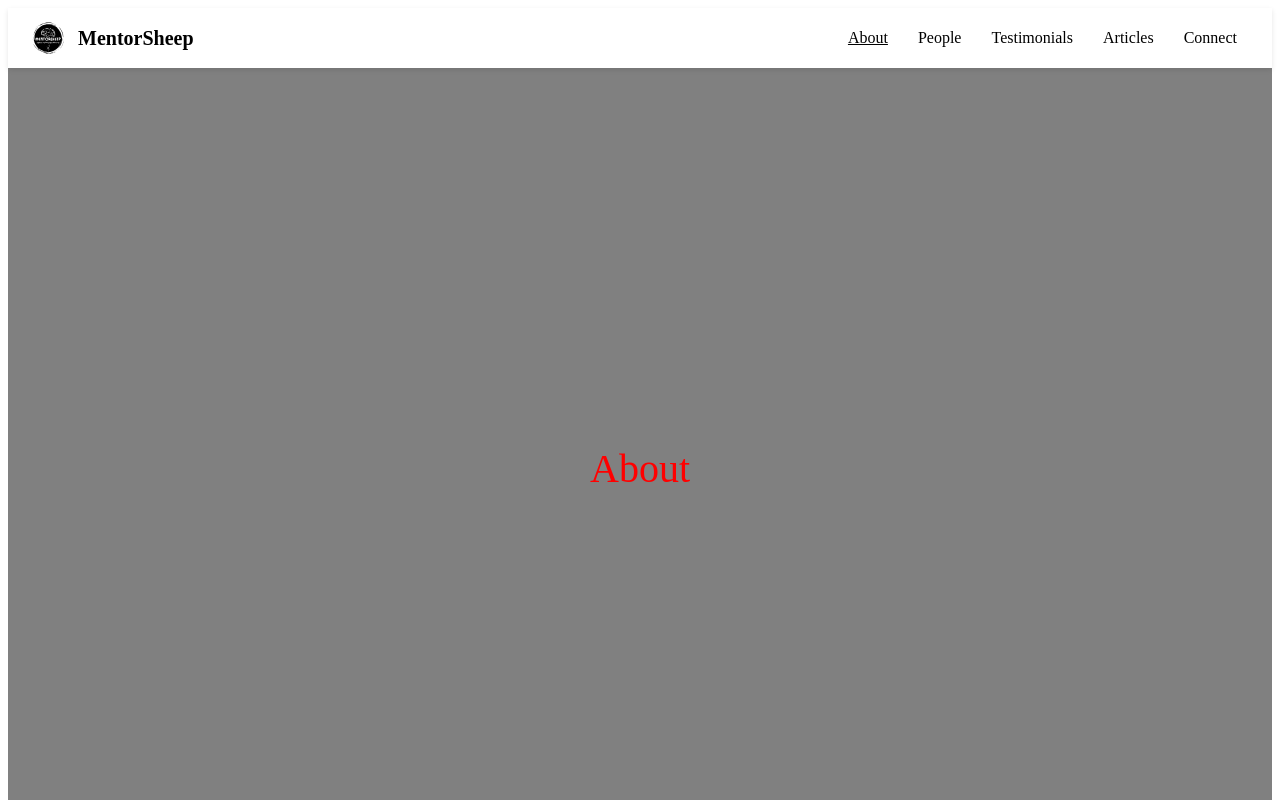
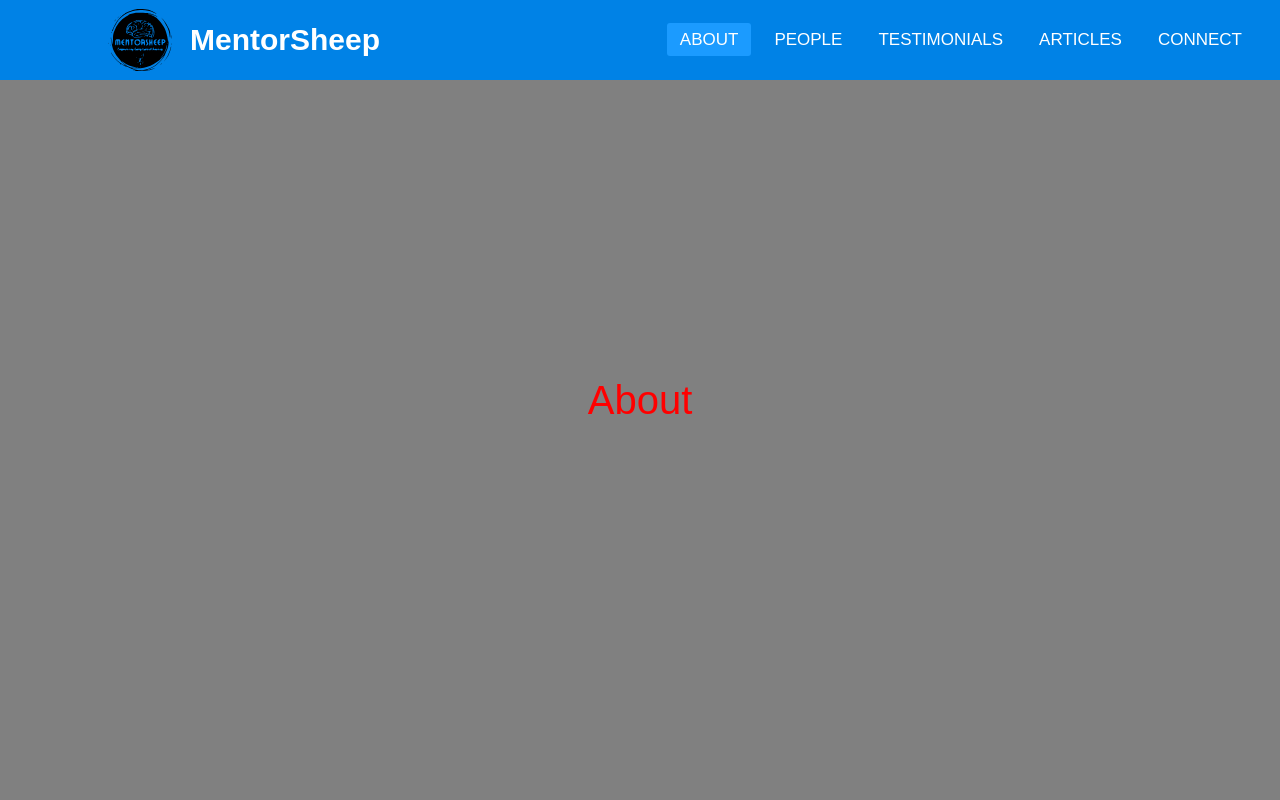
Before and after one commit to UTSAVsarkar/mentorsheep, a React (Vite) app: page / in a window 1280 px wide. Shown: the top 800 px of the page. Built offline with nearby package versions, Linux system fonts and the light colour scheme.

Commit message:
added header and reusable components

```diff
--- a/index.html
+++ b/index.html
@@ -3,6 +3,7 @@
   <head>
     <meta charset="UTF-8" />
     <link rel="icon" type="image/svg+xml" href="/vite.svg" />
+    <link rel="stylesheet" href="https://cdnjs.cloudflare.com/ajax/libs/font-awesome/5.15.4/css/all.min.css">
     <meta name="viewport" content="width=device-width, initial-scale=1.0" />
     <title>MentorSheep</title>
   </head>
--- /dev/null
+++ b/src/App.css
@@ -0,0 +1,125 @@
+* {
+    padding: 0;
+    margin: 0;
+    text-decoration: none;
+    list-style: none;
+    box-sizing: border-box;
+}
+
+body {
+    font-family: "Montserrat", sans-serif;
+}
+
+nav {
+    background: #0082e6;
+    height: 80px;
+    width: 100%;
+    position: fixed;
+}
+
+label.logo {
+    color: white;
+    font-size: 25px;
+    line-height: 80px;
+    padding: 0 100px;
+    font-weight: bold;
+    display: flex;
+    align-items: center;
+    cursor: pointer;
+}
+
+nav ul {
+    float: right;
+    margin-right: 20px;
+}
+
+nav ul li {
+    display: inline-block;
+    line-height: 80px;
+    margin: 0 5px;
+}
+
+nav ul li a {
+    color: white;
+    font-size: 17px;
+    padding: 7px 13px;
+    border-radius: 3px;
+    text-transform: uppercase;
+    cursor: pointer;
+}
+
+a.active,
+a:hover {
+    background: #1b9bff;
+    transition: .5s;
+}
+
+.checkbtn {
+    font-size: 22px;
+    color: white;
+    float: right;
+    line-height: 80px;
+    margin-right: 30px;
+    cursor: pointer;
+    display: none;
+}
+
+#check {
+    display: none;
+}
+
+@media (max-width: 1050px) {
+    label.logo {
+        padding-left: 30px;
+        cursor: pointer;
+    }
+
+    nav ul li a {
+        font-size: 16px;
+    }
+}
+
+/* Responsive media query code for small screen */
+@media (max-width: 950px) {
+    .checkbtn {
+        display: block;
+    }
+
+    label.logo {
+        font-size: 22px;
+        align-items: center;
+        display: flex;
+        cursor: pointer;
+    }
+
+    ul {
+        position: fixed;
+        width: 100%;
+        height: 100vh;
+        background: #2c3e50;
+        top: 80px;
+        left: -100%;
+        text-align: center;
+        transition: all .5s;
+    }
+
+    nav ul li {
+        display: block;
+        margin: 50px 0;
+        line-height: 30px;
+    }
+
+    nav ul li a {
+        font-size: 20px;
+    }
+
+    a:hover,
+    a.active {
+        background: none;
+        color: #0082e6;
+    }
+
+    #check:checked~ul {
+        left: 0;
+    }
+}
--- a/src/App.tsx
+++ b/src/App.tsx
@@ -1,5 +1,11 @@
 import React, {useRef, useState, useEffect} from 'react';
 import MentorSheepLogo from './images/MentorSheep.svg';
+import {About} from "./components/About/About.tsx";
+import {Articles} from "./components/Articles/Articles.tsx";
+import {People} from "./components/People/People.tsx";
+import {Testimonials} from "./components/Testimonials/Testimonials.tsx";
+import {Connect} from "./components/Connect/Connect.tsx";
+import './App.css'
 
 const center: React.CSSProperties = {
     width: '100%',
@@ -64,91 +70,55 @@ function App() {
         };
     }, []);
 
-    const renderHeader = (): JSX.Element => {
+
+    const renderHeader = () => {
         return (
-            <header
-                style={{
-                    position: 'sticky',
-                    top: 0,
-                    backgroundColor: 'white',
-                    zIndex: 1000,
-                    padding: '10px 20px',
-                    boxShadow: '0 2px 5px rgba(0, 0, 0, 0.1)',
-                    display: 'flex',
-                    alignItems: 'center',
-                    justifyContent: 'space-between',
-                }}
-            >
-
-                <div style={{display: 'flex', alignItems: 'center'}}>
+            <>
+                <nav style={{display: 'flex', justifyContent: 'space-between', alignItems: 'center'}}>
+                    <label className="logo">
                         <img
                             src={MentorSheepLogo}
                             alt="Company Logo"
-                        style={{width: 40, height: 40, marginRight: 10}}
+                            style={{width: 80, height: 80, marginRight: 10}}
                         />
-                    <span style={{fontSize: 20, fontWeight: 'bold'}}>MentorSheep</span>
-                </div>
-
-                <ul
-                    style={{
-                        display: 'flex',
-                        alignItems: 'center',
-                        justifyContent: 'space-evenly',
-                        cursor: 'pointer',
-                        margin: 0,
-                        padding: 0,
-                        listStyle: 'none',
-                    }}
-                >
-                    <li
-                        onClick={() => scrollHandler(about)}
-                        style={{
-                            margin: '0 15px',
-                            textDecoration: activeSection === 'about' ? 'underline' : 'none',
-                        }}
-                    >
+                        <span style={{fontSize: 30}}>MentorSheep</span>
+                    </label>
+                    <input type="checkbox" id="check"/>
+                    <label htmlFor="check" className="checkbtn">
+                        <i className="fas fa-bars"></i>
+                    </label>
+                    <ul>
+                        <li onClick={() => scrollHandler(about)}>
+                            <a className={activeSection === 'about' ? 'active' : ''}>
                                 About
+                            </a>
                         </li>
-                    <li
-                        onClick={() => scrollHandler(people)}
-                        style={{
-                            margin: '0 15px',
-                            textDecoration: activeSection === 'people' ? 'underline' : 'none',
-                        }}
-                    >
+                        <li onClick={() => scrollHandler(people)}>
+                            <a className={activeSection === 'people' ? 'active' : ''}>
                                 People
+                            </a>
                         </li>
-                    <li
-                        onClick={() => scrollHandler(testimonialsL)}
-                        style={{
-                            margin: '0 15px',
-                            textDecoration: activeSection === 'testimonials' ? 'underline' : 'none',
-                        }}
-                    >
+                        <li onClick={() => scrollHandler(testimonialsL)}>
+                            <a className={activeSection === 'testimonials' ? 'active' : ''}>
                                 Testimonials
+                            </a>
                         </li>
-                    <li
-                        onClick={() => scrollHandler(articles)}
-                        style={{
-                            margin: '0 15px',
-                            textDecoration: activeSection === 'articles' ? 'underline' : 'none',
-                        }}
-                    >
+                        <li onClick={() => scrollHandler(articles)}>
+                            <a className={activeSection === 'articles' ? 'active' : ''}>
                                 Articles
+                            </a>
                         </li>
-                    <li
-                        onClick={() => scrollHandler(connect)}
-                        style={{
-                            margin: '0 15px',
-                            textDecoration: activeSection === 'connect' ? 'underline' : 'none',
-                        }}
-                    >
+                        <li onClick={() => scrollHandler(connect)}>
+                            <a className={activeSection === 'connect' ? 'active' : ''}>
                                 Connect
+                            </a>
                         </li>
                     </ul>
-            </header>
-        );
-    };
+                </nav>
+                <section></section>
+            </>
+        )
+    }
 
     return (
         <div>
@@ -161,7 +131,7 @@ function App() {
                     ...center,
                 }}
             >
-                About
+                <About/>
             </div>
             <div
                 ref={people}
@@ -170,7 +140,7 @@ function App() {
                     ...center,
                 }}
             >
-                People
+                <People/>
             </div>
             <div
                 ref={testimonialsL}
@@ -179,7 +149,7 @@ function App() {
                     ...center,
                 }}
             >
-                Testimonials
+                <Testimonials/>
             </div>
             <div
                 ref={articles}
@@ -188,7 +158,7 @@ function App() {
                     ...center,
                 }}
             >
-                Articles
+                <Articles/>
             </div>
             <div
                 ref={connect}
@@ -197,7 +167,7 @@ function App() {
                     ...center,
                 }}
             >
-                Connect
+                <Connect/>
             </div>
         </div>
     );
--- /dev/null
+++ b/src/components/About/About.tsx
@@ -0,0 +1,3 @@
+export const About = () => {
+    return <>About</>
+}
--- /dev/null
+++ b/src/components/Articles/Articles.tsx
@@ -0,0 +1,3 @@
+export const Articles = () => {
+    return <>Articles</>
+}
--- /dev/null
+++ b/src/components/Connect/Connect.tsx
@@ -0,0 +1,3 @@
+export const Connect = () => {
+    return <>Connect</>
+}
--- /dev/null
+++ b/src/components/People/People.tsx
@@ -0,0 +1,3 @@
+export const People = () => {
+    return <>People</>
+}
--- /dev/null
+++ b/src/components/Testimonials/Testimonials.tsx
@@ -0,0 +1,3 @@
+export const Testimonials = () => {
+    return <>Testimonials</>
+}
```
Lines whose indentation alone changed are shown as unchanged.
